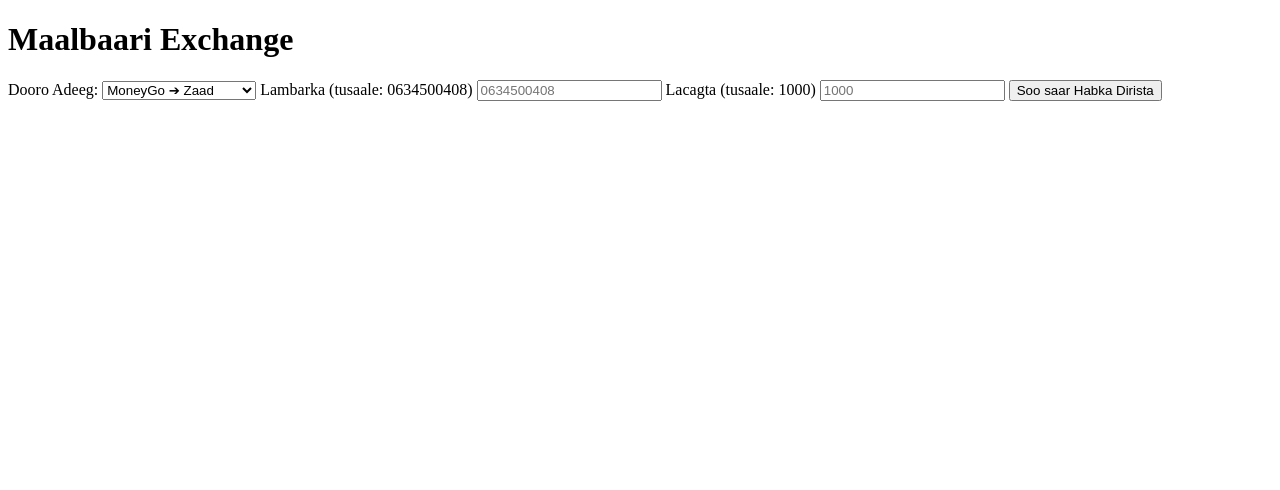
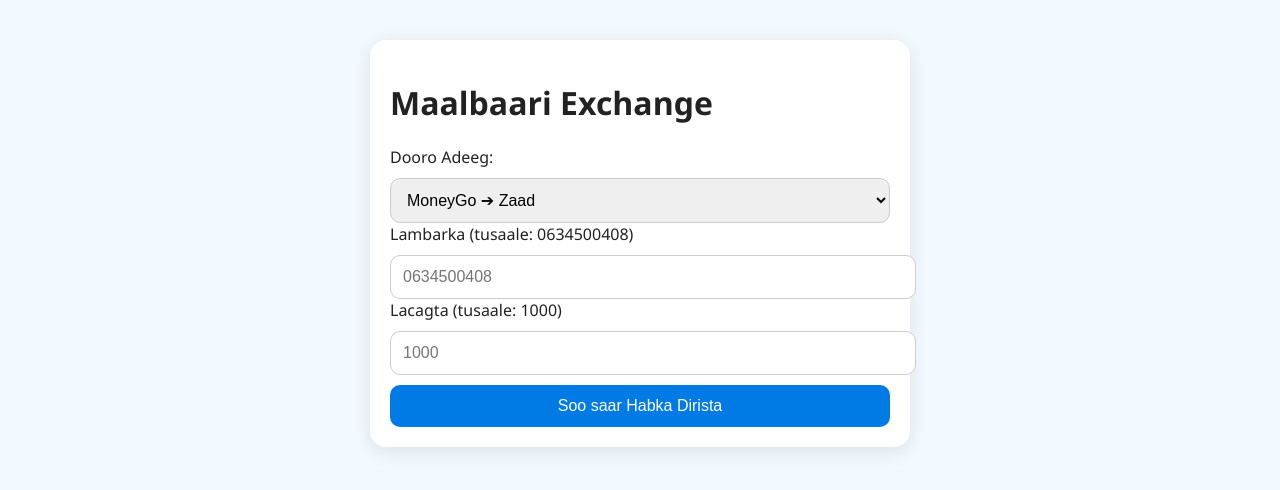
Before and after one commit to liibaanmaalbari/Maalbaar-exchange, a plain HTML site: page index.html in a window 1280 px wide. Drawn offline with Linux system fonts and the light colour scheme.

Commit message:
Add files via upload

```diff
--- a/style.css
+++ b/style.css
@@ -1 +1,36 @@
-/* Color theme styles go here */
+body {
+  font-family: 'Segoe UI', sans-serif;
+  background-color: #f2f9ff;
+  color: #222;
+  margin: 0;
+  padding: 0;
+}
+.container {
+  max-width: 500px;
+  margin: 40px auto;
+  padding: 20px;
+  background: white;
+  border-radius: 16px;
+  box-shadow: 0 4px 20px rgba(0, 0, 0, 0.1);
+}
+input, select, button {
+  width: 100%;
+  margin-top: 10px;
+  padding: 12px;
+  font-size: 16px;
+  border-radius: 10px;
+  border: 1px solid #ccc;
+}
+button {
+  background-color: #007be5;
+  color: white;
+  border: none;
+  cursor: pointer;
+}
+button:hover {
+  background-color: #005bb5;
+}
+a {
+  text-decoration: none;
+  color: #007be5;
+}
```
